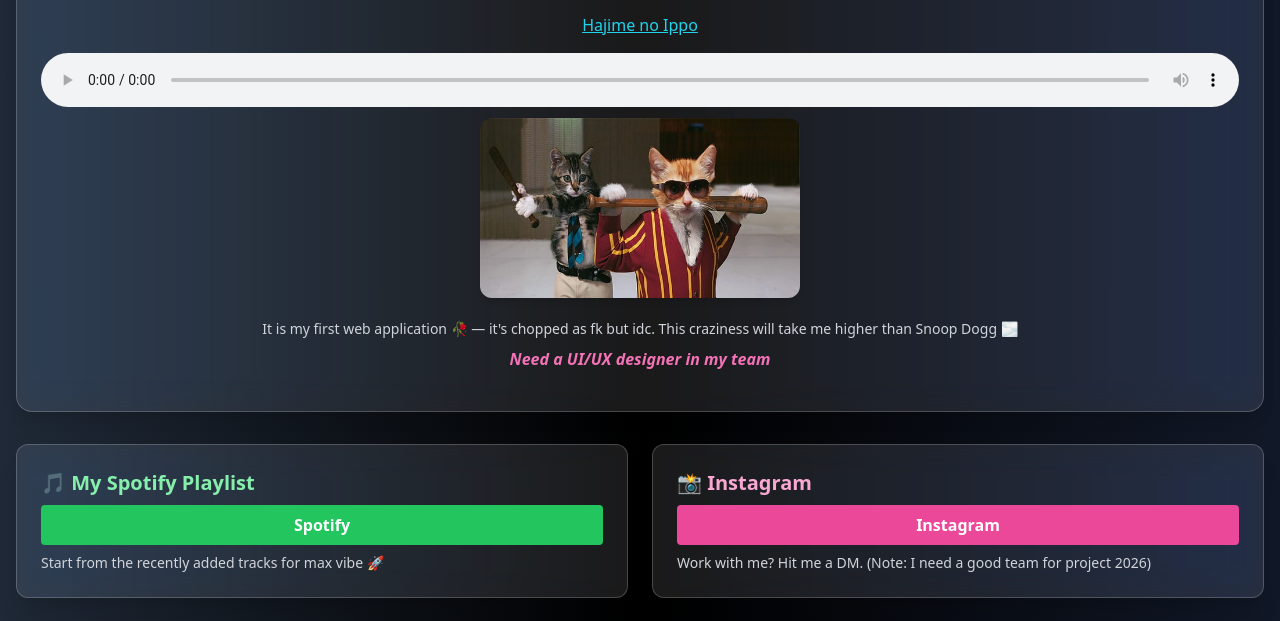
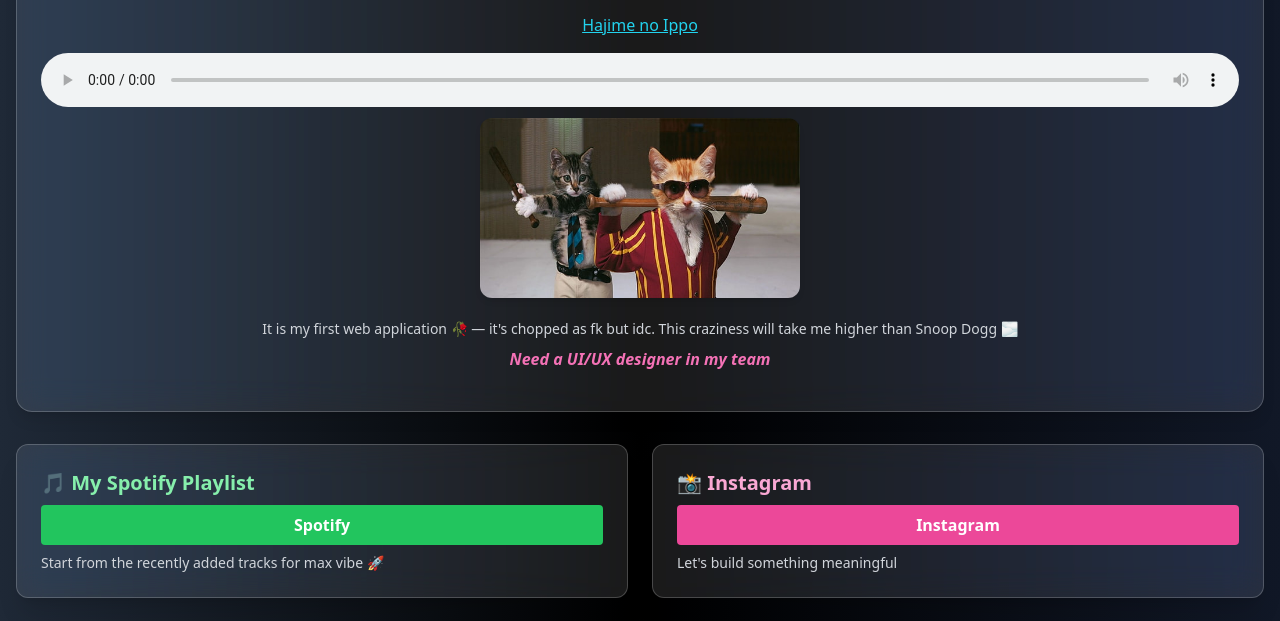
Before and after one commit to sociox/documentation, a plain HTML site: page index.html in a window 1280 px wide. Shown: the part 179-800 px from the top of the page. Drawn offline with nearby package versions, Linux system fonts and the light colour scheme.

Commit message:
Updated project files

```diff
--- a/index.html
+++ b/index.html
@@ -79,7 +79,7 @@
         <a href="https://www.instagram.com/ayuxhraghav/" target="_blank">
           <button class="bg-pink-500 px-4 py-2 rounded text-white font-bold hover:bg-pink-400 transition-all w-full">Instagram</button>
         </a>
-        <p class="text-sm text-gray-300 mt-2">Work with me? Hit me a DM. (Note: I need a good team for project 2026)</p>
+        <p class="text-sm text-gray-300 mt-2">Let's build something meaningful</p>
       </div>
     </div>
 
```
